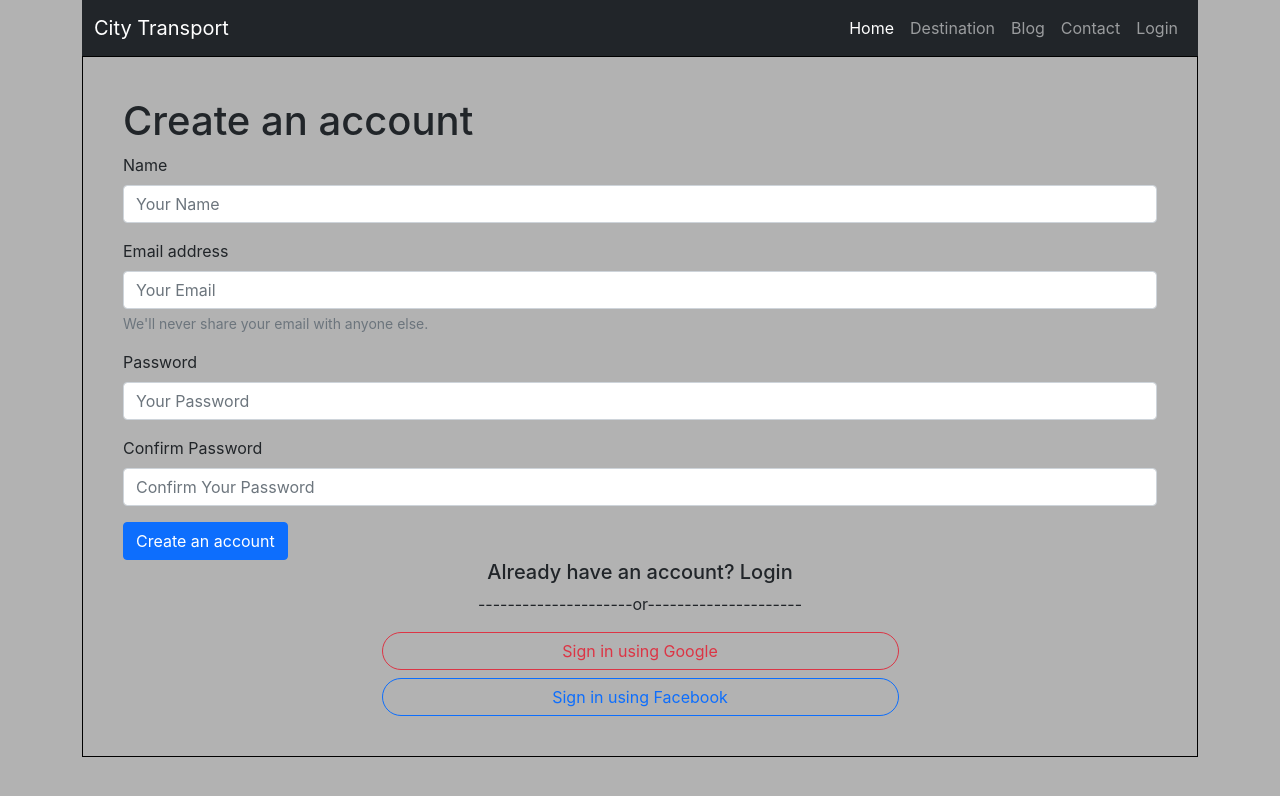
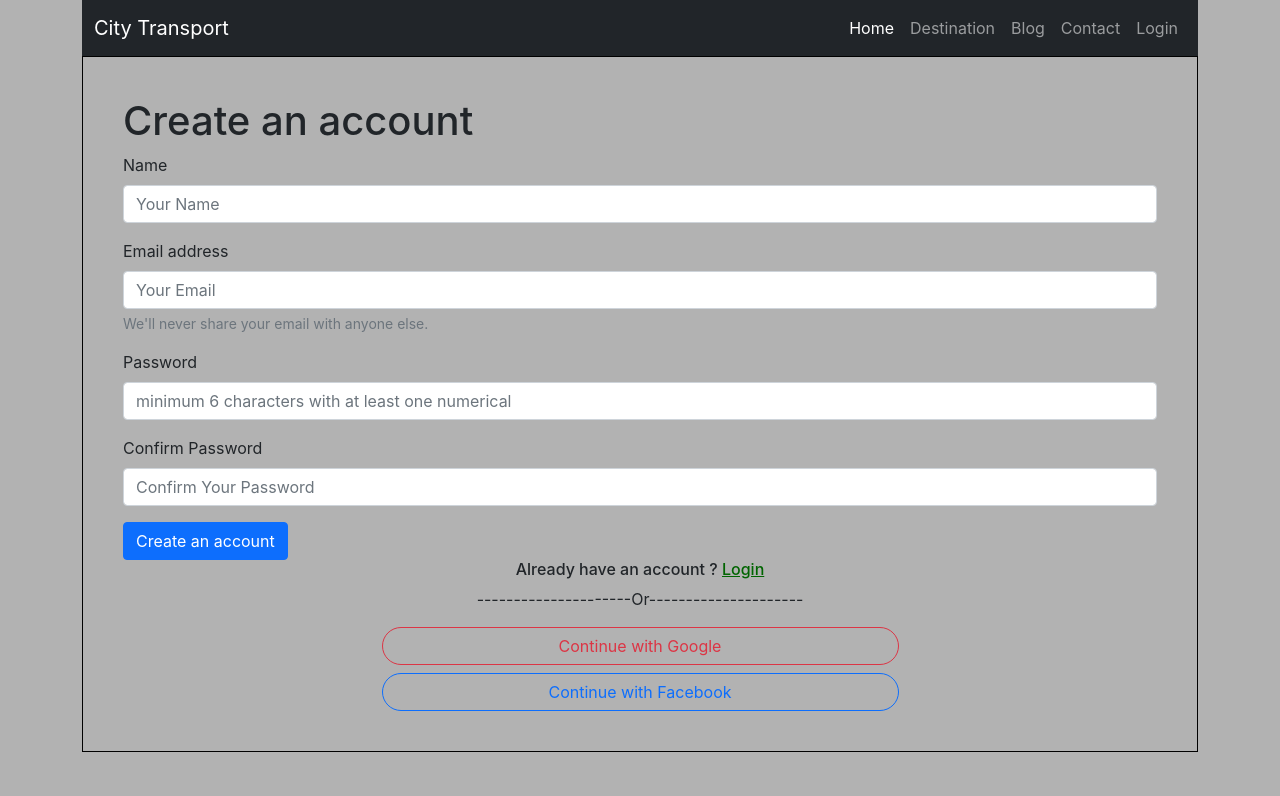
Before and after one commit to MK-Khan123/city-transport, a React (Create React App) app: page /login in a window 1280 px wide. Shown: the top 796 px of the page. Built offline with nearby package versions, Linux system fonts and the light colour scheme.

Commit message:
progress

```diff
--- a/package.json
+++ b/package.json
@@ -6,6 +6,7 @@
     "@testing-library/jest-dom": "^5.11.9",
     "@testing-library/react": "^11.2.5",
     "@testing-library/user-event": "^12.8.3",
+    "firebase": "^8.3.1",
     "react": "^17.0.1",
     "react-dom": "^17.0.1",
     "react-hook-form": "^6.15.5",
--- a/src/App.js
+++ b/src/App.js
@@ -1,4 +1,4 @@
-import { createContext } from 'react';
+import { createContext, useState } from 'react';
 import {
   BrowserRouter as Router,
   Switch,
@@ -10,13 +10,16 @@ import Header from './components/Header/Header';
 import Home from './components/Home/Home';
 import Login from './components/Login/Login';
 import NoMatch from './components/NoMatch/NoMatch';
+import PrivateRoute from './components/PrivateRoute/PrivateRoute';
 
 export const UserContext = createContext();
 
 function App() {
+
+  const [loggedInUser, setLoggedInUser] = useState({});
   return (
     <div className='container'>
-      <UserContext.Provider>
+      <UserContext.Provider value={[loggedInUser, setLoggedInUser]}>
         <Router>
           <Header />
           <Switch>
@@ -26,9 +29,9 @@ function App() {
             <Route path='/login'>
               <Login />
             </Route>
-            <Route path='/destination'>
+            <PrivateRoute path='/destination/:ride'>
               <DestinationDetails />
-            </Route>
+            </PrivateRoute>
             <Route exact path='/'>
               <Home />
             </Route>
--- a/src/components/DestinationDetails/DestinationDetails.js
+++ b/src/components/DestinationDetails/DestinationDetails.js
@@ -1,9 +1,11 @@
 import React from 'react';
+import { useParams } from 'react-router';
 
 const DestinationDetails = () => {
+    const {ride} = useParams();
     return (
         <div>
-            <h1>This is destination.</h1>
+            <h1>This is destination of {ride} </h1>
         </div>
     );
 };
--- a/src/components/Header/Header.js
+++ b/src/components/Header/Header.js
@@ -1,7 +1,9 @@
-import React from 'react';
+import React, { useContext } from 'react';
 import { Link } from 'react-router-dom';
+import { UserContext } from '../../App';
 
 const Header = () => {
+    const [loggedInUser, setLoggedInUser] = useContext(UserContext);
     return (
         <nav className="navbar navbar-expand-lg navbar-dark bg-dark">
             <div className="container-fluid">
@@ -12,10 +14,11 @@ const Header = () => {
                 <div className="collapse navbar-collapse justify-content-end" id="navbarNavAltMarkup">
                     <div className="navbar-nav">
                         <Link className="nav-link active" aria-current="page" to="/home">Home</Link>
-                        <Link className="nav-link" to="/destination">Destination</Link>
+                        <Link className="nav-link" to="/destination/motorcycle">Destination</Link>
                         <Link className="nav-link" to="/blog">Blog</Link>
                         <Link className="nav-link" to="/contact">Contact</Link>
-                        <Link className="nav-link" to="/login">Login</Link>
+                        {loggedInUser.signedInUser && <Link className="nav-link" to='/home'>{loggedInUser.displayName}</Link>}
+                        {loggedInUser.signedInUser || <Link className="nav-link" to="/login">Login</Link>}
                     </div>
                 </div>
             </div>
--- a/src/components/Home/Home.js
+++ b/src/components/Home/Home.js
@@ -22,7 +22,7 @@ const Home = () => {
 
                         const { ride, img, id } = data;
                         return (
-                            <Link key={id} style={{ textDecoration: 'none' }} to="/destination">
+                            <Link key={id} style={{ textDecoration: 'none' }} to={"/destination/" + ride}>
                                 <div className="col">
                                     <div className="card cardStyle">
                                         <img src={img} className="card-img-top" alt="..." />
--- a/src/components/Login/Login.css
+++ b/src/components/Login/Login.css
@@ -19,3 +19,9 @@
 .error {
     color: red;
 }
+
+.toggleLoginStyle {
+    text-decoration: underline;
+    color: darkgreen;
+    cursor: pointer;
+}
--- a/src/components/Login/Login.js
+++ b/src/components/Login/Login.js
@@ -1,61 +1,198 @@
-import React from 'react';
-import { useForm } from 'react-hook-form';
+import React, { useContext, useState } from 'react';
+import firebase from "firebase/app";
+import "firebase/auth";
 import './Login.css';
+import { UserContext } from '../../App';
+import firebaseConfig from './firebase.config';
+import { useHistory, useLocation } from 'react-router';
+
+//To handle [DEFAULT] error.
+if (!firebase.apps.length) {
+    firebase.initializeApp(firebaseConfig);
+}
 
 const Login = () => {
-    const { register, handleSubmit, watch, errors } = useForm();
-    const onSubmit = data => console.log(data);
 
-    console.log(watch("example")); // watch input value by passing the name of it
+    const [user, setUser] = useState({
+        signedInUser: false,
+        name: '',
+        email: '',
+        password: ''
+    });
+    console.log(user);
+    const [newUser, setNewUser] = useState(true);
+    const [loggedInUser, setLoggedInUser] = useContext(UserContext);
+    const history = useHistory();
+    const location = useLocation();
+    let { from } = location.state || { from: { pathname: "/" } };
+
+    const googleSignIn = () => {
+        const provider = new firebase.auth.GoogleAuthProvider();
+        firebase.auth()
+            .signInWithPopup(provider)
+            .then((result) => {
+                // The signed-in user info.
+                const user = result.user;
+                user.signedInUser = true;
+                console.log(user);
+                setLoggedInUser(user);
+                history.replace(from);
+            }).catch((error) => {
+                // Handle Errors here.
+                const errorCode = error.code;
+                const errorMessage = error.message;
+                // The email of the user's account used.
+                const email = error.email;
+                // The firebase.auth.AuthCredential type that was used.
+                const credential = error.credential;
+                console.log(errorCode, errorMessage, email, credential);
+                // ...
+            });
+    }
+
+    const fbSignIn = () => {
+        const provider = new firebase.auth.FacebookAuthProvider();
+        firebase
+            .auth()
+            .signInWithPopup(provider)
+            .then((result) => {
+                // The signed-in user info.
+                const user = result.user;
+                user.signedInUser = true;
+                console.log(user);
+                setLoggedInUser(user);
+                history.replace(from);
+            })
+            .catch((error) => {
+                // Handle Errors here.
+                const errorCode = error.code;
+                const errorMessage = error.message;
+                // The email of the user's account used.
+                const email = error.email;
+                // The firebase.auth.AuthCredential type that was used.
+                const credential = error.credential;
+                console.log(errorCode, errorMessage, email, credential);
+                // ...
+            });
+    }
+
+    const handleBlur = (e) => {
+        let isFieldValid = true;
+        if (e.target.name === 'email') {
+            isFieldValid = /\S+@\S+\.\S+/.test(e.target.value);
+        }
+        else if (e.target.name === 'password') {
+            const isPasswordValid = e.target.value.length > 6;
+            const passwordHasNumber = /\d{1}/.test(e.target.value);
+            isFieldValid = isPasswordValid && passwordHasNumber;
+        }
+        if (isFieldValid) {
+            const newUserInfo = { ...user };
+            newUserInfo[e.target.name] = e.target.value;
+            setUser(newUserInfo);
+        }
+    }
+
+    const emailSignIn = (e) => {
+        if (newUser && user.email && user.password) {
+            firebase.auth().createUserWithEmailAndPassword(user.email, user.password)
+                .then((res) => {
+                    // Signed in
+                    const newUserInfo = { ...user };
+                    newUserInfo.signedInUser = true;
+                    setUser(newUserInfo);
+                    updateUserName(user.name);
+                    history.replace(from);
+                    console.log('user added successfully', res.user);
+                    // ...
+                })
+                .catch((error) => {
+                    const newUserInfo = { ...user };
+                    newUserInfo.signedInUser = false;
+                    setUser(newUserInfo);
+                    const errorCode = error.code;
+                    const errorMessage = error.message;
+                    console.log(errorCode, errorMessage);
+                    // ..
+                });
+        }
+        else if (!newUser && user.email && user.password) {
+            firebase.auth().signInWithEmailAndPassword(user.email, user.password)
+                .then((res) => {
+                    // Signed in
+                    const newUserInfo = { ...user };
+                    newUserInfo.signedInUser = true;
+                    setUser(newUserInfo);
+                    history.replace(from);
+                    console.log('user info', res.user);
+                    // ...
+                })
+                .catch((error) => {
+                    const newUserInfo = { ...user };
+                    newUserInfo.signedInUser = false;
+                    setUser(newUserInfo);
+                    const errorCode = error.code;
+                    const errorMessage = error.message;
+                    console.log(errorCode, errorMessage);
+                });
+        }
+        e.preventDefault();
+    }
+
+    const updateUserName = (name) => {
+        const user = firebase.auth().currentUser;
+        user.updateProfile({
+            displayName: name
+        }).then(function () {
+            console.log('user name updated successfully');
+        }).catch(function (error) {
+            console.log(error);
+        });
+    }
+
     return (
         <div className='inputForm'>
-            <h1>Create an account</h1>
+            {newUser ? <h1>Create an account</h1> : <h1>Login</h1>}
             <div>
-                {/* <form className='inputField' onSubmit={handleSubmit(onSubmit)}>
-                    <input name="name" ref={register({ required: true })} placeholder='Your Name' required />
-                    {errors.name && <span className='error'>Name is required</span>}
-
-                    <input name="email" ref={register({ required: true, pattern: /\S+@\S+\.\S+/ })} placeholder='Your Email' required />
-                    {errors.email && <span className='error'>Email is required</span>}
-
-                    <input name="password" ref={register({ required: true, minLength: 6 })} placeholder='Your Password' required />
-                    {errors.password && <span className='error'>Password is required</span>}
-
-                    <input name="confirmPassword" ref={register({ required: true })} placeholder='Confirm Your Password' required />
-                    {errors.confirmPassword && <span className='error'>Confirmation of your password is required</span>}
-
-                    <input type="submit" value='Create an account' />
-                </form> */}
-
-                {/* BOOTSTRAP FORM */}
-                <form onSubmit={handleSubmit(onSubmit)}>
+                <form onSubmit={emailSignIn}>
+                    {newUser &&
                         <div className="mb-3">
                             <label className="form-label">Name</label>
-                        <input name="name" ref={register({ required: true })} placeholder='Your Name' type="text" className="form-control" required />
-                        {errors.name && <span className='error'>Name is required</span>}
-                    </div>
+                            <input name="name" type="text" onBlur={handleBlur} placeholder='Your Name' className="form-control" required />
+                        </div>}
 
                     <div className="mb-3">
                         <label className="form-label">Email address</label>
-                        <input name="email" ref={register({ required: true, pattern: /\S+@\S+\.\S+/ })} placeholder='Your Email' type="email" className="form-control" required />
+                        <input name="email" type="email" onBlur={handleBlur} placeholder='Your Email' className="form-control" required />
                         <div className="form-text">We'll never share your email with anyone else.</div>
-                        {errors.email && <span className='error'>Email is required</span>}
                     </div>
 
                     <div className="mb-3">
                         <label className="form-label">Password</label>
-                        <input name="password" ref={register({ required: true, minLength: 6 })} placeholder='Your Password' type="password" className="form-control" required />
-                        {errors.password && <span className='error'>Password is required (minimum 6 characters)</span>}
+                        <input name="password" type="password" onBlur={handleBlur} placeholder='minimum 6 characters with at least one numerical' className="form-control" required />
                     </div>
 
+                    {newUser &&
                         <div className="mb-3">
                             <label className="form-label">Confirm Password</label>
-                        <input name="confirmPassword" ref={register({ required: true })} placeholder='Confirm Your Password' type="password" className="form-control" required />
-                        {errors.confirmPassword && <span className='error'>Confirmation of your password is required</span>}
+                            <input name="confirmPassword" type="password" placeholder='Confirm Your Password' className="form-control" required />
                         </div>
+                    }
 
-                    <input type="submit" className="btn btn-primary" value='Create an account' />
+                    {newUser ? <input type="submit" className="btn btn-primary" value='Create an account' /> : <input type="submit" className="btn btn-primary" value='Login' />}
 
+                    <div style={{ textAlign: 'center' }}>
+                        {newUser ?
+                            <div>
+                                <h6>Already have an account ? <span className='toggleLoginStyle' onClick={() => setNewUser(!newUser)}>Login</span></h6>
+                                <p>---------------------Or---------------------</p>
+                            </div>
+                            : <div>
+                                <h6>Don't have an account ? <span className='toggleLoginStyle' onClick={() => setNewUser(!newUser)}>Create an account</span></h6>
+                                <p>---------------------Or---------------------</p>
+                            </div>
+                        }
+                    </div>
                     {/* <div className="mb-3 form-check">
                         <input type="checkbox" className="form-check-input" />
                         <label className="form-check-label" >Check me out</label>
@@ -63,14 +200,9 @@ const Login = () => {
                     <button type="submit" className="btn btn-primary">Submit</button> */}
                 </form>
 
-                <div style={{ textAlign: 'center' }}>
-                    <h5>Already have an account? <span>Login</span></h5>
-                    <p>---------------------or---------------------</p>
-                </div>
-
                 <div className="d-grid gap-2 col-6 mx-auto">
-                    <button style={{borderRadius:'20px'}} className="btn btn-outline-danger" type="button">Sign in using Google</button>
-                    <button style={{borderRadius:'20px'}} className="btn btn-outline-primary" type="button">Sign in using Facebook</button>
+                    <button onClick={googleSignIn} style={{ borderRadius: '20px' }} className="btn btn-outline-danger" type="button">Continue with Google</button>
+                    <button onClick={fbSignIn} style={{ borderRadius: '20px' }} className="btn btn-outline-primary" type="button">Continue with Facebook</button>
                 </div>
 
             </div>
--- a/src/components/NoMatch/NoMatch.js
+++ b/src/components/NoMatch/NoMatch.js
@@ -3,7 +3,7 @@ import React from 'react';
 const NotFound = () => {
     return (
         <div>
-            <h1>This is Not Found.</h1>
+            <h1>This page is under development.....</h1>
         </div>
     );
 };
--- a/src/components/PrivateRoute/PrivateRoute.js
+++ b/src/components/PrivateRoute/PrivateRoute.js
@@ -1,10 +1,24 @@
 import React from 'react';
+import { Redirect, Route } from 'react-router';
 
-const PrivateRoute = () => {
+const PrivateRoute = ({ children, ...rest }) => {
+    const loggedInUser = 0;
     return (
-        <div>
-
-        </div>
+        <Route
+            {...rest}
+            render={({ location }) =>
+                loggedInUser ? (
+                    children
+                ) : (
+                    <Redirect
+                        to={{
+                            pathname: "/login",
+                            state: { from: location }
+                        }}
+                    />
+                )
+            }
+        />
     );
 };
 
```
Also changed, not shown: src/components/Login/firebase.config.js (added, +10 -0 lines), src/fakeData/MOCK_DATA.json (+4 -4 lines), 1 other file (tests, documents, lock files or other folders). Lines whose indentation alone changed are shown as unchanged.
